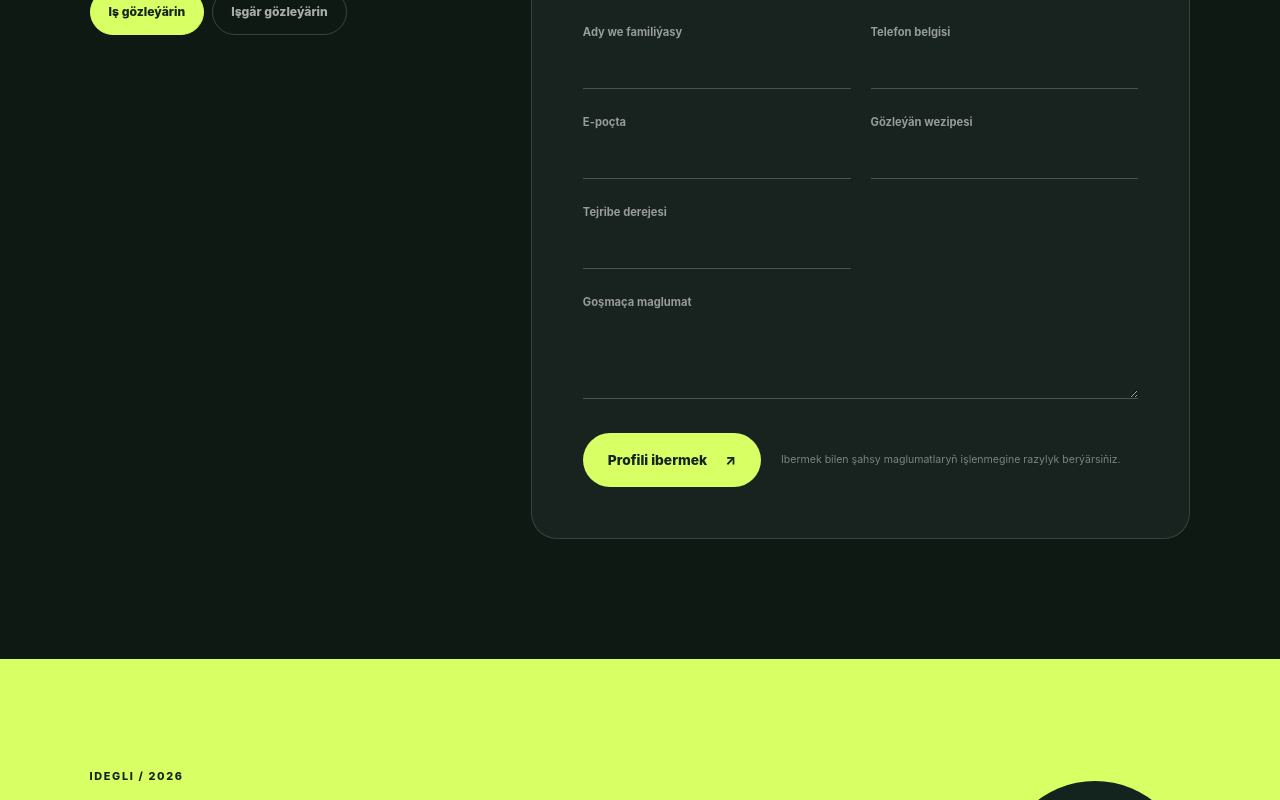
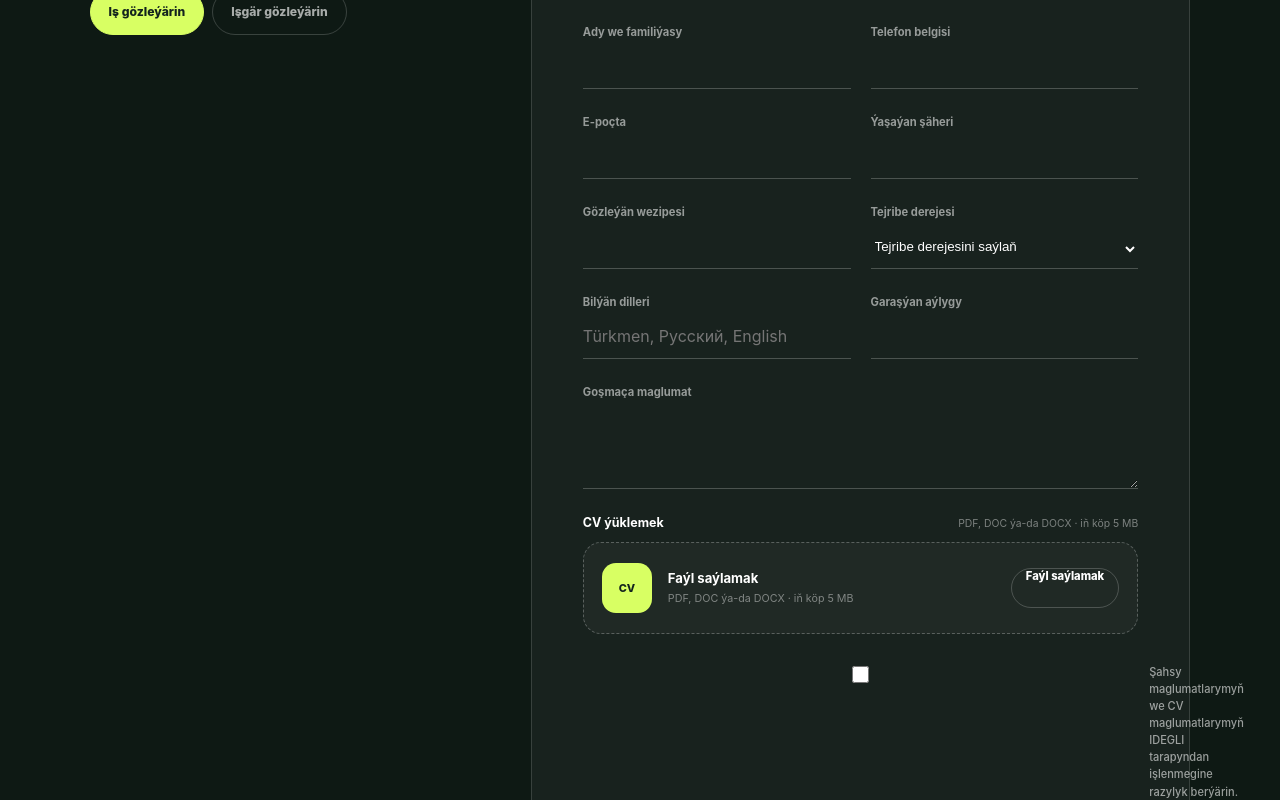
Before and after one commit to Stoun05/idegli-hr-platforma, a React (Vite) app: page / in a window 1280 px wide. Shown: the part 4320-5120 px from the top of the page. Built offline with nearby package versions, Linux system fonts and the light colour scheme.

Commit message:
Expand candidate form with CV validation

```diff
--- a/src/components/ApplicationSection.jsx
+++ b/src/components/ApplicationSection.jsx
@@ -1,7 +1,14 @@
+import { useRef, useState } from 'react'
+import '../application.css'
+import { applicationCopy } from '../data/applicationContent.js'
 import ArrowIcon from './ArrowIcon.jsx'
+
+const MAX_CV_SIZE = 5 * 1024 * 1024
+const ALLOWED_CV_EXTENSIONS = ['pdf', 'doc', 'docx']
 
 export default function ApplicationSection({
   t,
+  lang,
   audience,
   setAudience,
   submitted,
@@ -9,6 +16,79 @@ export default function ApplicationSection({
   selectedRole,
   handleSubmit,
 }) {
+  const [cvFile, setCvFile] = useState(null)
+  const [fileError, setFileError] = useState('')
+  const [consent, setConsent] = useState(false)
+  const [validationError, setValidationError] = useState('')
+  const fileInputRef = useRef(null)
+  const extra = applicationCopy[lang]
+
+  const resetValidation = () => {
+    setSubmitted(false)
+    setValidationError('')
+  }
+
+  const changeAudience = (nextAudience) => {
+    setAudience(nextAudience)
+    resetValidation()
+    setConsent(false)
+  }
+
+  const clearCv = () => {
+    setCvFile(null)
+    setFileError('')
+    if (fileInputRef.current) fileInputRef.current.value = ''
+  }
+
+  const handleFileChange = (event) => {
+    const file = event.target.files?.[0]
+    setSubmitted(false)
+    setValidationError('')
+
+    if (!file) {
+      clearCv()
+      return
+    }
+
+    const extension = file.name.split('.').pop()?.toLowerCase()
+
+    if (!extension || !ALLOWED_CV_EXTENSIONS.includes(extension)) {
+      setCvFile(null)
+      setFileError(extra.cvFormatError)
+      event.target.value = ''
+      return
+    }
+
+    if (file.size > MAX_CV_SIZE) {
+      setCvFile(null)
+      setFileError(extra.cvSizeError)
+      event.target.value = ''
+      return
+    }
+
+    setCvFile(file)
+    setFileError('')
+  }
+
+  const submitValidatedForm = (event) => {
+    event.preventDefault()
+    setSubmitted(false)
+    setValidationError('')
+
+    if (audience === 'candidate' && !cvFile) {
+      setFileError(extra.cvRequired)
+      setValidationError(extra.cvRequired)
+      return
+    }
+
+    if (!consent) {
+      setValidationError(extra.consentRequired)
+      return
+    }
+
+    handleSubmit(event)
+  }
+
   return (
     <section className="section form-section" id="apply">
       <div className="form-intro">
@@ -18,14 +98,14 @@ export default function ApplicationSection({
           <button
             type="button"
             className={audience === 'candidate' ? 'active' : ''}
-            onClick={() => { setAudience('candidate'); setSubmitted(false) }}
+            onClick={() => changeAudience('candidate')}
           >
             {t.candidateTab}
           </button>
           <button
             type="button"
             className={audience === 'employer' ? 'active' : ''}
-            onClick={() => { setAudience('employer'); setSubmitted(false) }}
+            onClick={() => changeAudience('employer')}
           >
             {t.employerTab}
           </button>
@@ -39,42 +119,121 @@ export default function ApplicationSection({
           <p>{audience === 'candidate' ? t.candidateText : t.employerText}</p>
         </div>
 
-        <form onSubmit={handleSubmit}>
+        <form onSubmit={submitValidatedForm}>
           <div className="form-grid">
             <label>
               <span>{t.fields.name}</span>
-              <input required name="name" autoComplete="name" />
+              <input required name="name" autoComplete="name" onChange={resetValidation} />
             </label>
             <label>
               <span>{t.fields.phone}</span>
-              <input required name="phone" type="tel" autoComplete="tel" />
+              <input required name="phone" type="tel" autoComplete="tel" onChange={resetValidation} />
             </label>
             <label>
               <span>{t.fields.email}</span>
-              <input name="email" type="email" autoComplete="email" />
+              <input required name="email" type="email" autoComplete="email" onChange={resetValidation} />
+            </label>
+
+            {audience === 'candidate' ? (
+              <>
+                <label>
+                  <span>{extra.city}</span>
+                  <input required name="city" autoComplete="address-level2" onChange={resetValidation} />
                 </label>
                 <label>
-              <span>{audience === 'candidate' ? t.fields.role : t.fields.company}</span>
-              {audience === 'candidate' ? (
+                  <span>{t.fields.role}</span>
                   <input
                     key={selectedRole || 'candidate-role'}
                     required
                     name="role"
                     defaultValue={selectedRole}
+                    onChange={resetValidation}
                   />
-              ) : (
-                <input required name="company" />
-              )}
                 </label>
                 <label>
-              <span>{audience === 'candidate' ? t.fields.experience : t.fields.vacancy}</span>
-              <input required name={audience === 'candidate' ? 'experience' : 'vacancy'} />
+                  <span>{t.fields.experience}</span>
+                  <select required name="experience" defaultValue="" onChange={resetValidation}>
+                    <option value="" disabled>{extra.experiencePlaceholder}</option>
+                    {extra.experienceOptions.map((option) => <option value={option} key={option}>{option}</option>)}
+                  </select>
+                </label>
+                <label>
+                  <span>{extra.languages}</span>
+                  <input required name="languages" placeholder="Türkmen, Русский, English" onChange={resetValidation} />
+                </label>
+                <label>
+                  <span>{extra.salary}</span>
+                  <input name="salary" inputMode="numeric" onChange={resetValidation} />
                 </label>
                 <label className="wide-field">
                   <span>{t.fields.message}</span>
-              <textarea name="message" rows="3" />
+                  <textarea name="message" rows="3" onChange={resetValidation} />
                 </label>
+
+                <div className="cv-field">
+                  <div className="cv-field-header">
+                    <strong>{extra.cvTitle}</strong>
+                    <small>{extra.cvHint}</small>
                   </div>
+                  <div className="cv-dropzone">
+                    <input
+                      ref={fileInputRef}
+                      id="candidate-cv"
+                      name="cv"
+                      type="file"
+                      accept=".pdf,.doc,.docx,application/pdf,application/msword,application/vnd.openxmlformats-officedocument.wordprocessingml.document"
+                      onChange={handleFileChange}
+                    />
+                    <span className="cv-icon">CV</span>
+                    <div className="cv-copy">
+                      <strong>{cvFile ? cvFile.name : extra.cvChoose}</strong>
+                      <span>{cvFile ? `${extra.cvSelected} · ${(cvFile.size / 1024 / 1024).toFixed(2)} MB` : extra.cvHint}</span>
+                    </div>
+                    {cvFile ? (
+                      <button className="cv-action-button" type="button" onClick={clearCv}>{extra.cvRemove}</button>
+                    ) : (
+                      <label className="cv-action-button" htmlFor="candidate-cv">{extra.cvChoose}</label>
+                    )}
+                  </div>
+                  {fileError && <p className="form-error-message" role="alert">{fileError}</p>}
+                </div>
+              </>
+            ) : (
+              <>
+                <label>
+                  <span>{t.fields.company}</span>
+                  <input required name="company" onChange={resetValidation} />
+                </label>
+                <label>
+                  <span>{t.fields.vacancy}</span>
+                  <input required name="vacancy" onChange={resetValidation} />
+                </label>
+                <label className="wide-field">
+                  <span>{t.fields.message}</span>
+                  <textarea name="message" rows="4" onChange={resetValidation} />
+                </label>
+              </>
+            )}
+
+            <label className="consent-field">
+              <input
+                type="checkbox"
+                checked={consent}
+                onChange={(event) => {
+                  setConsent(event.target.checked)
+                  resetValidation()
+                }}
+              />
+              <span>{extra.consent}</span>
+            </label>
+
+            {validationError && (
+              <div className="form-validation-summary" role="alert">
+                <strong>{extra.validationTitle}:</strong> {validationError}
+              </div>
+            )}
+          </div>
+
           <div className="form-submit-row">
             <button className="button button-accent" type="submit">
               {audience === 'candidate' ? t.submitCandidate : t.submitEmployer} <ArrowIcon />
```
Lines whose indentation alone changed are shown as unchanged.
